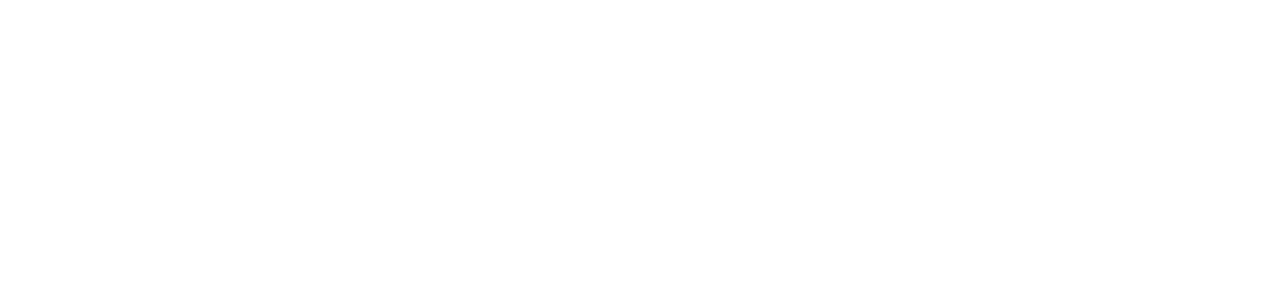
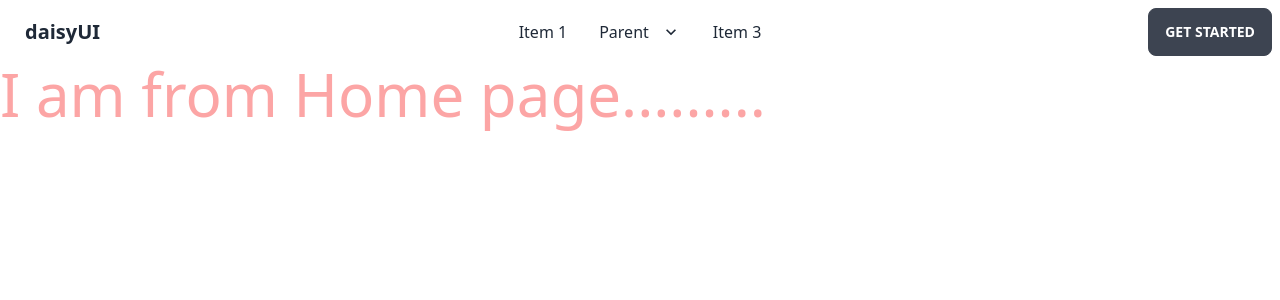
Before and after one commit to kamrul25/toy-marketplace, a React (Vite) app: page / in a window 1280 px wide. Shown: the top 300 px of the page. Built offline with nearby package versions, Linux system fonts and the light colour scheme.

Commit message:
add error page

```diff
--- a/src/main.jsx
+++ b/src/main.jsx
@@ -1,15 +1,16 @@
-import React from 'react'
-import ReactDOM from 'react-dom/client'
-import './index.css'
-import AuthProvider from './provider/AuthProvider'
-import { RouterProvider } from 'react-router-dom'
+import React from "react";
+import ReactDOM from "react-dom/client";
+import "./index.css";
+import AuthProvider from "./provider/AuthProvider";
+import { RouterProvider } from "react-router-dom";
+import router from "./routes/Routes";
 
-ReactDOM.createRoot(document.getElementById('root')).render(
- <div className="max-w-screen-xl">
-   <React.StrictMode>
-    <AuthProvider>
-      <RouterProvider />
-    </AuthProvider>
-  </React.StrictMode>
- </div>,
-)
+ReactDOM.createRoot(document.getElementById("root")).render(
+  <div className="max-w-screen-xl mx-auto">
+    <React.StrictMode>
+      <AuthProvider>
+        <RouterProvider  router={router} />
+      </AuthProvider>
+    </React.StrictMode>
+  </div>
+);
--- a/src/pages/ErrorPage/ErrorPage.jsx
+++ b/src/pages/ErrorPage/ErrorPage.jsx
@@ -1,10 +1,23 @@
+import { Link } from "react-router-dom";
+import error from "../../assets/error.jpg";
 
 const ErrorPage = () => {
-    return (
-        <div>
-
-        </div>
-    );
+  return (
+    <div className=" flex justify-center items-center gap-4 rounded-xl pt-20">
+      <img src={error} alt="" className="w-96 h-96 rounded-xl " />
+      <div className="">
+        <h1 className=" text-red-400 text-3xl font-bold text-center m-4">
+          Page Not Found!
+        </h1>
+        <p className="text-red-400 font-medium m-4">
+          Sorry, an unexpected error has occurred.
+        </p>
+        <Link to="/" className="btn btn-outline btn-primary mx-24">
+          Back to Home
+        </Link>
+      </div>
+    </div>
+  );
 };
 
 export default ErrorPage;
--- a/src/pages/Home/Home/Home.jsx
+++ b/src/pages/Home/Home/Home.jsx
@@ -2,7 +2,7 @@
 const Home = () => {
     return (
         <div>
-
+            <h1 className="text-6xl text-red-300">I am from Home page.........</h1>
         </div>
     );
 };
--- a/src/pages/shared/Navbar/Navbar.jsx
+++ b/src/pages/shared/Navbar/Navbar.jsx
@@ -1,10 +1,97 @@
-
 const Navbar = () => {
-    return (
-        <div>
-
+  return (
+    <div className="navbar bg-base-100">
+      <div className="navbar-start">
+        <div className="dropdown">
+          <label tabIndex={0} className="btn btn-ghost lg:hidden">
+            <svg
+              xmlns="http://www.w3.org/2000/svg"
+              className="h-5 w-5"
+              fill="none"
+              viewBox="0 0 24 24"
+              stroke="currentColor"
+            >
+              <path
+                strokeLinecap="round"
+                strokeLinejoin="round"
+                strokeWidth="2"
+                d="M4 6h16M4 12h8m-8 6h16"
+              />
+            </svg>
+          </label>
+          <ul
+            tabIndex={0}
+            className="menu menu-compact dropdown-content mt-3 p-2 shadow bg-base-100 rounded-box w-52"
+          >
+            <li>
+              <a>Item 1</a>
+            </li>
+            <li tabIndex={0}>
+              <a className="justify-between">
+                Parent
+                <svg
+                  className="fill-current"
+                  xmlns="http://www.w3.org/2000/svg"
+                  width="24"
+                  height="24"
+                  viewBox="0 0 24 24"
+                >
+                  <path d="M8.59,16.58L13.17,12L8.59,7.41L10,6L16,12L10,18L8.59,16.58Z" />
+                </svg>
+              </a>
+              <ul className="p-2">
+                <li>
+                  <a>Submenu 1</a>
+                </li>
+                <li>
+                  <a>Submenu 2</a>
+                </li>
+              </ul>
+            </li>
+            <li>
+              <a>Item 3</a>
+            </li>
+          </ul>
         </div>
-    );
+        <a className="btn btn-ghost normal-case text-xl">daisyUI</a>
+      </div>
+      <div className="navbar-center hidden lg:flex">
+        <ul className="menu menu-horizontal px-1">
+          <li>
+            <a>Item 1</a>
+          </li>
+          <li tabIndex={0}>
+            <a>
+              Parent
+              <svg
+                className="fill-current"
+                xmlns="http://www.w3.org/2000/svg"
+                width="20"
+                height="20"
+                viewBox="0 0 24 24"
+              >
+                <path d="M7.41,8.58L12,13.17L16.59,8.58L18,10L12,16L6,10L7.41,8.58Z" />
+              </svg>
+            </a>
+            <ul className="p-2">
+              <li>
+                <a>Submenu 1</a>
+              </li>
+              <li>
+                <a>Submenu 2</a>
+              </li>
+            </ul>
+          </li>
+          <li>
+            <a>Item 3</a>
+          </li>
+        </ul>
+      </div>
+      <div className="navbar-end">
+        <a className="btn">Get started</a>
+      </div>
+    </div>
+  );
 };
 
 export default Navbar;
--- a/src/provider/AuthProvider.jsx
+++ b/src/provider/AuthProvider.jsx
@@ -1,8 +1,8 @@
 
-const AuthProvider = () => {
+const AuthProvider = ({children}) => {
     return (
         <div>
-
+            {children}
         </div>
     );
 };
--- a/src/routes/Routes.jsx
+++ b/src/routes/Routes.jsx
@@ -0,0 +1,20 @@
+import { createBrowserRouter } from "react-router-dom";
+import MainLayout from "../mainLayout/MainLayout";
+import ErrorPage from "../pages/ErrorPage/ErrorPage";
+import Home from "../pages/Home/Home/Home";
+
+const router = createBrowserRouter([
+  {
+    path: "/",
+    element: <MainLayout></MainLayout>,
+    errorElement: <ErrorPage />,
+    children: [
+      {
+        path: "/",
+        element: <Home></Home>,
+      },
+    ],
+  },
+]);
+
+export default router;
```
Also changed, not shown: .eslintrc.cjs.
